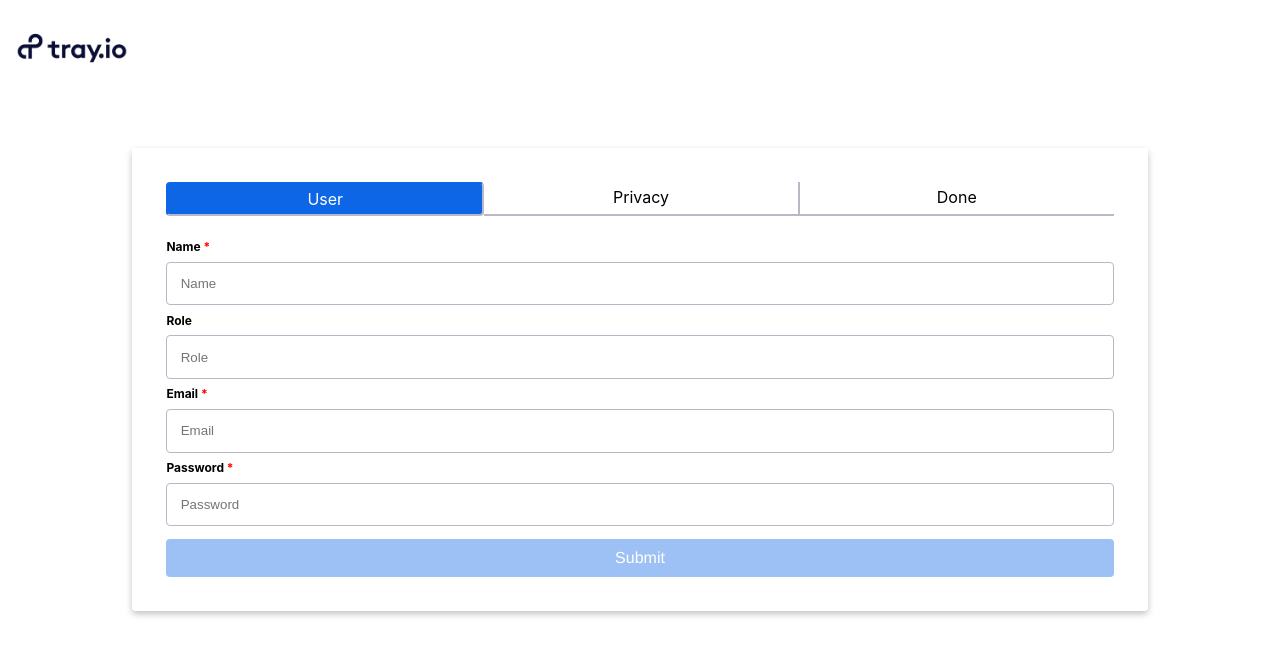
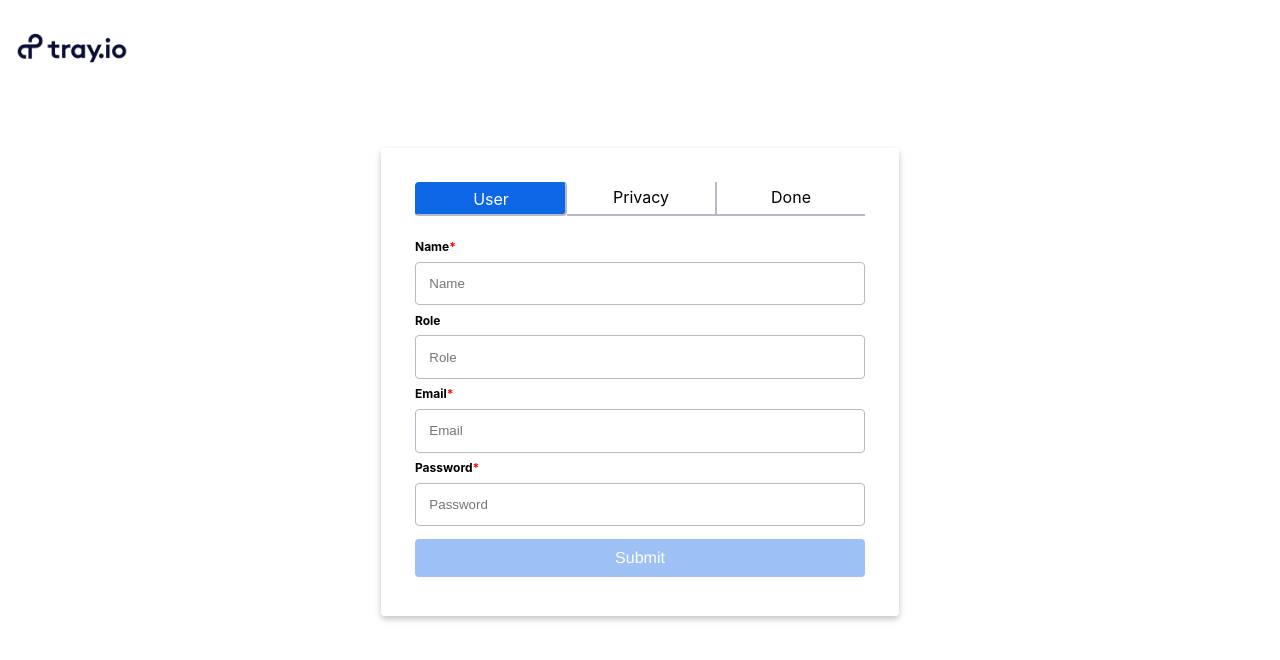
Before and after one commit to maylynn-ng/form-component, a React (Create React App) app: page / in a window 1280 px wide. Shown: the top 660 px of the page. Built offline with nearby package versions, Linux system fonts and the light colour scheme.

Commit message:
refactor: split form fields into separate component

```diff
--- a/package.json
+++ b/package.json
@@ -10,11 +10,13 @@
     "@types/node": "^12.20.12",
     "@types/react": "^17.0.5",
     "@types/react-dom": "^17.0.3",
+    "formik": "^2.2.6",
     "react": "^17.0.2",
     "react-dom": "^17.0.2",
     "react-scripts": "4.0.3",
     "typescript": "^4.2.4",
-    "web-vitals": "^1.1.2"
+    "web-vitals": "^1.1.2",
+    "yup": "^0.32.9"
   },
   "scripts": {
     "start": "react-scripts start",
--- /dev/null
+++ b/src/Components/FormField/FormField.component.tsx
@@ -0,0 +1,58 @@
+import { FC, Dispatch, SetStateAction } from 'react';
+import './FormField.styles.css';
+import { formValidationSchema } from '../../types';
+
+interface IFormFieldProps {
+  label: string;
+  formik: any;
+  formValidationSchema: typeof formValidationSchema;
+  setIsValid: Dispatch<SetStateAction<boolean>>;
+  type: string;
+  required: boolean;
+}
+
+const FormField: FC<IFormFieldProps> = ({
+  label,
+  formik,
+  formValidationSchema,
+  setIsValid,
+  type,
+  required,
+}) => {
+  const capitalizedLabel = `${label[0].toUpperCase()}${label.slice(
+    1,
+    label.length
+  )}`;
+  return (
+    <div className="formfield-container">
+      <label htmlFor={label}>
+        {capitalizedLabel}
+        {required ? <span className="required">*</span> : null}
+      </label>
+      <input
+        name={label}
+        id={label}
+        type={type}
+        placeholder={capitalizedLabel}
+        onChange={e => {
+          formik.handleChange(e);
+          formValidationSchema.isValid(formik.values).then((valid: boolean) => {
+            setIsValid(valid);
+          });
+        }}
+        onBlur={e => {
+          formik.handleBlur(e);
+          formValidationSchema.isValid(formik.values).then((valid: boolean) => {
+            setIsValid(valid);
+          });
+        }}
+        value={formik.values[label]}
+      />
+      {required && formik.touched[label] && formik.errors[label] ? (
+        <div className="validation-error-message">{formik.errors[label]}</div>
+      ) : null}
+    </div>
+  );
+};
+
+export default FormField;
--- /dev/null
+++ b/src/Components/FormField/FormField.styles.css
@@ -0,0 +1,29 @@
+.formfield-container {
+  display: flex;
+  flex-direction: column;
+}
+
+.formfield-container label {
+  font-size: 0.75em;
+  font-weight: 700;
+  margin: 0.625em 0;
+}
+
+.formfield-container input {
+  padding: 1em;
+  box-sizing: border-box;
+  border-radius: var(--border-radius);
+  border: 1px solid var(--tray-grey-light);
+  font-family: 0.8em;
+}
+
+.formfield-container .required {
+  color: var(--tray-error);
+}
+
+.validation-error-message {
+  padding: 0.3em;
+  font-size: 0.75em;
+  font-family: var(--tray-font);
+  color: var(--tray-error);
+}
--- a/src/Components/FormSelector/FormSelector.component.tsx
+++ b/src/Components/FormSelector/FormSelector.component.tsx
@@ -1,29 +1,29 @@
 import { Dispatch, FC, SetStateAction } from 'react';
 import './FormSelector.styles.css';
+import { Pages } from '../../types';
 
 interface IFormSelectorProps {
-  setFormPage: Dispatch<SetStateAction<string>>;
-  formPage: string;
+  setFormPage: Dispatch<SetStateAction<Pages>>;
+  formPage: Pages;
+  allowedPages: Pages[];
 }
 
-const FormSelector: FC<IFormSelectorProps> = ({ setFormPage, formPage }) => {
+const FormSelector: FC<IFormSelectorProps> = ({
+  setFormPage,
+  formPage,
+  allowedPages,
+}) => {
+  const pagesArray: Pages[] = ['userForm', 'privacyForm', 'doneForm'];
+
   return (
     <div className="formpage-selector">
-      <div
-        onClick={() => setFormPage('userForm')}
-        className={`tab ${formPage === 'userForm' ? 'selected' : ''}`}>
-        User
-      </div>
-      <div
-        onClick={() => setFormPage('privacyForm')}
-        className={`tab ${formPage === 'privacyForm' ? 'selected' : ''}`}>
-        Privacy
-      </div>
-      <div
-        onClick={() => setFormPage('doneForm')}
-        className={`tab ${formPage === 'doneForm' ? 'selected' : ''}`}>
-        Done
-      </div>
+      {pagesArray.map(page => (
+        <div
+          onClick={() => setFormPage(page)}
+          className={`tab ${
+            formPage === page ? 'selected' : ''
+          }`}>{`${page[0].toUpperCase()}${page.slice(1, -4)}`}</div>
+      ))}
     </div>
   );
 };
--- a/src/Components/UserForm/UserForm.component.tsx
+++ b/src/Components/UserForm/UserForm.component.tsx
@@ -1,75 +1,67 @@
-import { ChangeEventHandler, FC, FormEvent, FormEventHandler } from 'react';
+import { Dispatch, FC, SetStateAction } from 'react';
 import './UserForm.styles.css';
+import { useFormik } from 'formik';
 
+import { IFormData, initialFormState, formValidationSchema } from '../../types';
 import { Button } from '../../Elements';
+import { FormField } from '../';
 
 interface IUserFormProps {
-  handleSubmit: FormEventHandler<HTMLFormElement>;
-  handleChange: ChangeEventHandler<HTMLInputElement>;
+  handleSubmit: (formInput: IFormData) => void;
   isValid: boolean;
-  formData: IFormData;
-}
-
-interface IFormData {
-  name: string;
-  role: string;
-  email: string;
-  password: string;
+  setIsValid: Dispatch<SetStateAction<boolean>>;
 }
 
 const UserForm: FC<IUserFormProps> = ({
   handleSubmit,
-  handleChange,
   isValid,
-  formData,
+  setIsValid,
 }) => {
+  const formik = useFormik({
+    initialValues: initialFormState,
+    validationSchema: formValidationSchema,
+    onSubmit: handleSubmit,
+    validateOnChange: true,
+  });
+
   return (
     <div className="userform-container">
-      <form onSubmit={handleSubmit}>
+      <form onSubmit={formik.handleSubmit}>
         <div className="inputs-container">
-          <label htmlFor="name">
-            Name <span className="required">*</span>
-          </label>
-          <input
-            name="name"
+          <FormField
+            label="name"
+            formik={formik}
+            formValidationSchema={formValidationSchema}
+            setIsValid={setIsValid}
             type="text"
-            placeholder="Name"
-            onChange={handleChange}
-            value={formData.name}
+            required={true}
           />
-
-          <label htmlFor="role">Role</label>
-          <input
-            name="role"
+          <FormField
+            label="role"
+            formik={formik}
+            formValidationSchema={formValidationSchema}
+            setIsValid={setIsValid}
             type="text"
-            placeholder="Role"
-            onChange={handleChange}
-            value={formData.role}
+            required={false}
           />
-
-          <label htmlFor="email">
-            Email <span className="required">*</span>
-          </label>
-          <input
-            name="email"
+          <FormField
+            label="email"
+            formik={formik}
+            formValidationSchema={formValidationSchema}
+            setIsValid={setIsValid}
             type="email"
-            placeholder="Email"
-            onChange={handleChange}
-            value={formData.email}
+            required={true}
           />
-
-          <label htmlFor="password">
-            Password <span className="required">*</span>
-          </label>
-          <input
-            name="password"
+          <FormField
+            label="password"
+            formik={formik}
+            formValidationSchema={formValidationSchema}
+            setIsValid={setIsValid}
             type="password"
-            placeholder="Password"
-            onChange={handleChange}
-            value={formData.password}
+            required={true}
           />
         </div>
-        <Button isValid={isValid} buttonText="Submit" />
+        <Button isValid={isValid} buttonText="Submit" directTo="privacyForm" />
       </form>
     </div>
   );
--- a/src/Components/UserForm/UserForm.styles.css
+++ b/src/Components/UserForm/UserForm.styles.css
@@ -13,25 +13,7 @@ html {
   flex-direction: column;
 }
 
-.userform-container label {
-  font-size: 0.75em;
-  font-weight: 700;
-  margin: 0.625em 0;
-}
-
-.userform-container input {
-  padding: 1em;
-  box-sizing: border-box;
-  border-radius: var(--border-radius);
-  border: 1px solid var(--tray-grey-light);
-  font-family: 0.8em;
-}
-
 .userform-container form {
   display: flex;
   flex-direction: column;
 }
-
-.userform-container .required {
-  color: var(--tray-error);
-}
--- a/src/Components/index.ts
+++ b/src/Components/index.ts
@@ -3,5 +3,6 @@ import UserForm from './UserForm/UserForm.component';
 import PrivacyForm from './PrivacyForm/PrivacyForm.components';
 import DoneForm from './DoneForm/DoneForm.component';
 import FormSelector from './FormSelector/FormSelector.component';
+import FormField from './FormField/FormField.component';
 
-export { NavBar, UserForm, PrivacyForm, DoneForm, FormSelector };
+export { NavBar, UserForm, PrivacyForm, DoneForm, FormSelector, FormField };
--- a/src/Containers/Dashboard/Dashboard.container.tsx
+++ b/src/Containers/Dashboard/Dashboard.container.tsx
@@ -1,5 +1,6 @@
-import React, { ChangeEvent, FC, FormEvent, useEffect, useState } from 'react';
+import { FC, useState } from 'react';
 import './Dashboard.styles.css';
+import { IFormData, initialFormState, Pages } from '../../types';
 
 import {
   UserForm,
@@ -8,77 +9,40 @@ import {
   FormSelector,
 } from '../../Components';
 
-interface IFormData {
-  name: string;
-  role: string;
-  email: string;
-  password: string;
-}
-
 const Dashboard: FC = () => {
   const [isValid, setIsValid] = useState<boolean>(false);
-  const [formPage, setFormPage] = useState<string>('userForm');
-  const [formData, setFormData] = useState<IFormData>({
-    name: '',
-    role: '',
-    email: '',
-    password: '',
-  });
+  const [formPage, setFormPage] = useState<Pages>('userForm');
+  const [allowedPages, setAllowedPages] = useState<Pages[]>(['userForm']);
+  const [formData, setFormData] = useState<IFormData>(initialFormState);
 
-  const handleSubmit = (e: FormEvent<HTMLFormElement>): void => {
-    e.preventDefault();
-    console.log('handleSubmit', e.target);
-  };
+  // const pagesArray: Pages[] = ['userForm', 'privacyForm', 'doneForm'];
 
-  const handleChange = (e: ChangeEvent<HTMLInputElement>): void => {
-    const { name, value } = e.target;
-    setFormData(prevState => ({ ...prevState, [name]: value.trim() }));
-    console.log(validateInput(name, value));
-  };
-
-  const validateInput = (name: string, input: string): string[] => {
-    if (name === 'name') {
-      if (input.length === 0) return ['Please provide your name'];
-    }
-    if (name === 'email') {
-      if (input.match(/^[\w-\.]+@([\w-]+\.)+[\w-]{2,4}$/)) {
-        return ["Hmm... this email doesn't email doesn't seem right"];
-      }
-    }
-    if (name === 'password') {
-      const passwordErrors: string[] = [];
-      if (input.length <= 9) {
-        passwordErrors.push('Password must be at least 10 characters');
-      }
-      if (input.match(/(?=.*[a-z])(?=.*[A-Z])(?=.*[a-zA-Z])/g)) {
-        passwordErrors.push(
-          'Password must contain at least one uppercase and one lowercase character'
-        );
-      }
-      if (input.match(/(?=.*\d)/g)) {
-        passwordErrors.push('Password must contain at least one number');
-      }
-      return passwordErrors;
-    }
-    return [];
+  const handleSubmit = (formInput: IFormData): void => {
+    console.log(formInput);
+    setFormData(formInput);
+    setFormPage('privacyForm');
+    setAllowedPages(prev => [...prev, 'privacyForm']);
   };
 
   return (
     <div className="dashboard-container">
       <div className="form-container">
-        <FormSelector setFormPage={setFormPage} formPage={formPage} />
+        <FormSelector
+          setFormPage={setFormPage}
+          formPage={formPage}
+          allowedPages={allowedPages}
+        />
+        <div className="form">
           {formPage === 'userForm' ? (
             <UserForm
               handleSubmit={handleSubmit}
-            handleChange={handleChange}
               isValid={isValid}
-            formData={formData}
+              setIsValid={setIsValid}
             />
           ) : null}
           {formPage === 'privacyForm' ? (
             <PrivacyForm
               handleSubmit={handleSubmit}
-            handleChange={handleChange}
               isValid={isValid}
               formData={formData}
             />
@@ -88,6 +52,7 @@ const Dashboard: FC = () => {
           ) : null}
         </div>
       </div>
+    </div>
   );
 };
 
--- a/src/Containers/Dashboard/Dashboard.styles.css
+++ b/src/Containers/Dashboard/Dashboard.styles.css
@@ -6,7 +6,11 @@
 }
 
 .form-container {
+  display: flex;
+  flex-direction: column;
   width: 80%;
+  max-width: 450px;
+  height: 400px;
   padding: 2em;
   border: 2px solid var(--tray-white);
   border-radius: var(--border-radius);
--- a/src/Elements/Button/Button.element.tsx
+++ b/src/Elements/Button/Button.element.tsx
@@ -4,9 +4,10 @@ import './Button.styles.css';
 interface IButtonProps {
   isValid: boolean;
   buttonText: string;
+  directTo: string;
 }
 
-const Button: FC<IButtonProps> = ({ isValid, buttonText }) => {
+const Button: FC<IButtonProps> = ({ isValid, buttonText, directTo }) => {
   return (
     <button type="submit" className={`${isValid ? 'enable' : 'disable'}`}>
       {buttonText}
--- a/src/types.ts
+++ b/src/types.ts
@@ -1,6 +1,39 @@
+import * as yup from 'yup';
+
+export type Pages = 'userForm' | 'privacyForm' | 'doneForm';
+
 export interface IFormData {
   name: string;
   role: string;
   email: string;
   password: string;
+  updates: boolean;
+  communication: boolean;
 }
+
+export const initialFormState = {
+  name: '',
+  role: '',
+  email: '',
+  password: '',
+  updates: false,
+  communication: false,
+};
+
+export const formValidationSchema = yup.object().shape({
+  name: yup.string().required("Don't forget your name!"),
+  role: yup.string(),
+  email: yup
+    .string()
+    .email("Hmm... this email doesn't seem right")
+    .required('Please provide an email'),
+  password: yup
+    .string()
+    .required()
+    .matches(/.{9,}/, 'must be at least 10 characters')
+    .matches(/[a-z]/g, 'must include at least one lowercase letter')
+    .matches(/[A-Z]/g, 'must include at least one uppercase letter')
+    .matches(/\d/g, 'must have at least one number'),
+  updates: yup.boolean().default(false),
+  communication: yup.boolean().default(false),
+});
```
Also changed, not shown: src/Components/PrivacyForm/PrivacyForm.components.tsx (+5 -7 lines), 1 other file (tests, documents, lock files or other folders). Lines whose indentation alone changed are shown as unchanged.
